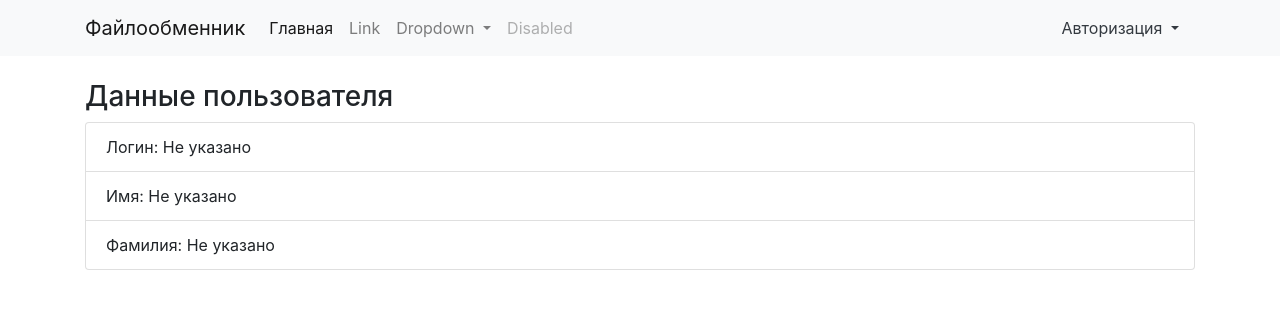
After one commit to arti17/files_project, a Django app: template source/templates/user_detail.html in a window 1280 px wide. The commit adds this page. Shown: the top 309 px of the page. Run offline with Django 3.2, Linux system fonts and the light colour scheme; the template is opened without the code that fills it, so the values that code supplies are empty; some libraries are stand-ins or nearby versions.

Commit message:
Добавлен личный кабинет пользователя.

```diff
--- a/source/templates/_base.html
+++ b/source/templates/_base.html
@@ -54,7 +54,7 @@
         <div class="dropdown-menu" aria-labelledby="navbarDropdown">
 
           {% if user.is_authenticated %}
-            <a class="dropdown-item" href="#">Личный кабинет</a>
+            <a class="dropdown-item" href="{% url 'user_detail' user.pk %}">Личный кабинет</a>
             <div class="dropdown-divider"></div>
             <a class="dropdown-item" href="{% url 'logout' %}">Выйти</a>
           {% else %}
--- /dev/null
+++ b/source/templates/user_detail.html
@@ -0,0 +1,12 @@
+{% extends '_base.html' %}
+
+{% block title %}Личный кабинет{% endblock %}
+
+{% block body %}
+  <h3>Данные пользователя</h3>
+  <ul class="list-group">
+    <li class="list-group-item">Логин: {{ user_obj.username|default:'Не указано' }}</li>
+    <li class="list-group-item">Имя: {{ user_obj.first_name|default:'Не указано' }}</li>
+    <li class="list-group-item">Фамилия: {{ user_obj.last_name|default:'Не указано' }}</li>
+  </ul>
+{% endblock %}
--- a/source/webapp/urls.py
+++ b/source/webapp/urls.py
@@ -5,4 +5,5 @@ from . import views
 
 urlpatterns = [
     path('', views.HomeView.as_view(), name='home'),
+    path('user/<int:pk>/', views.UserDetailView.as_view(), name='user_detail'),
 ]
```
Also changed, not shown: source/webapp/views.py (+8 -1 lines).
